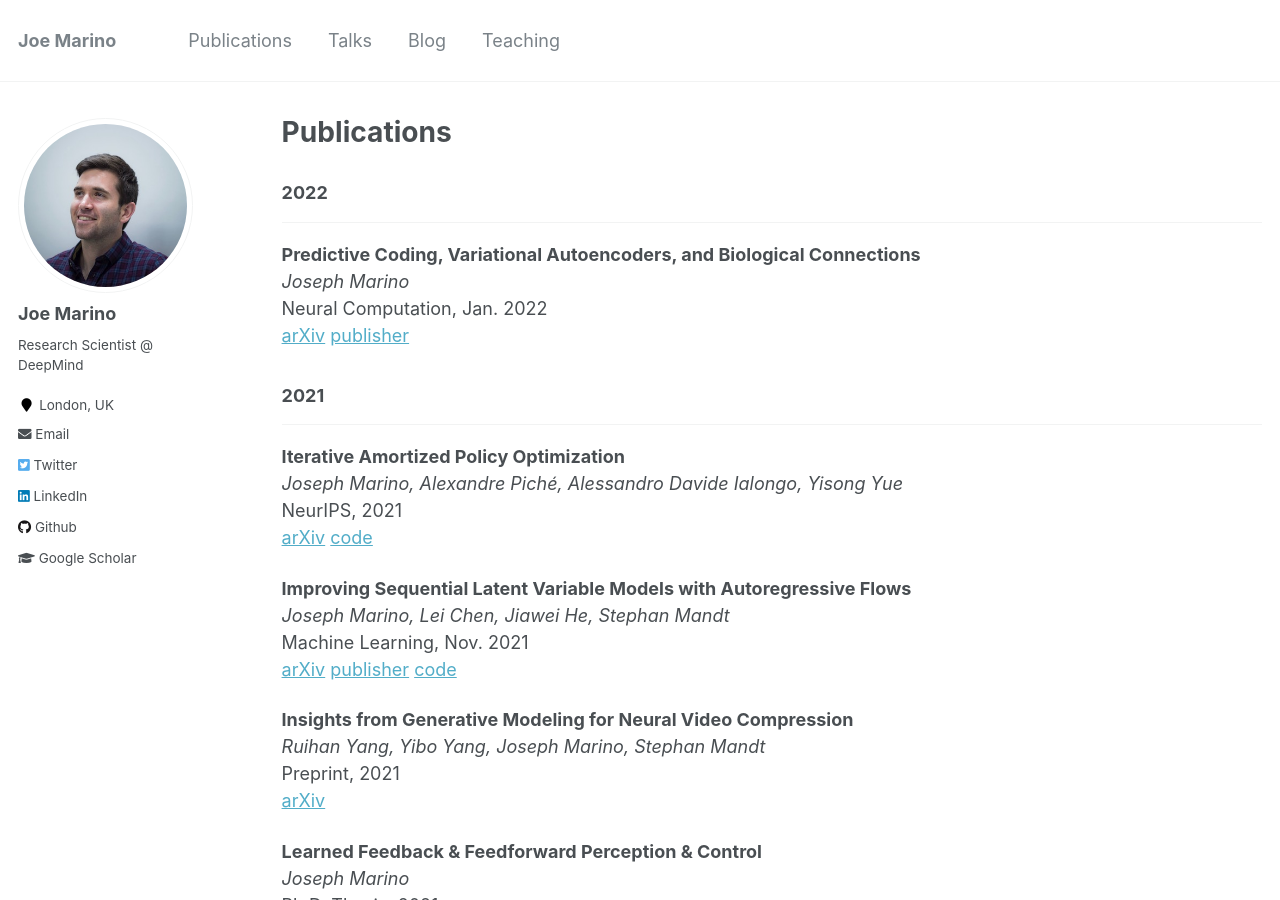
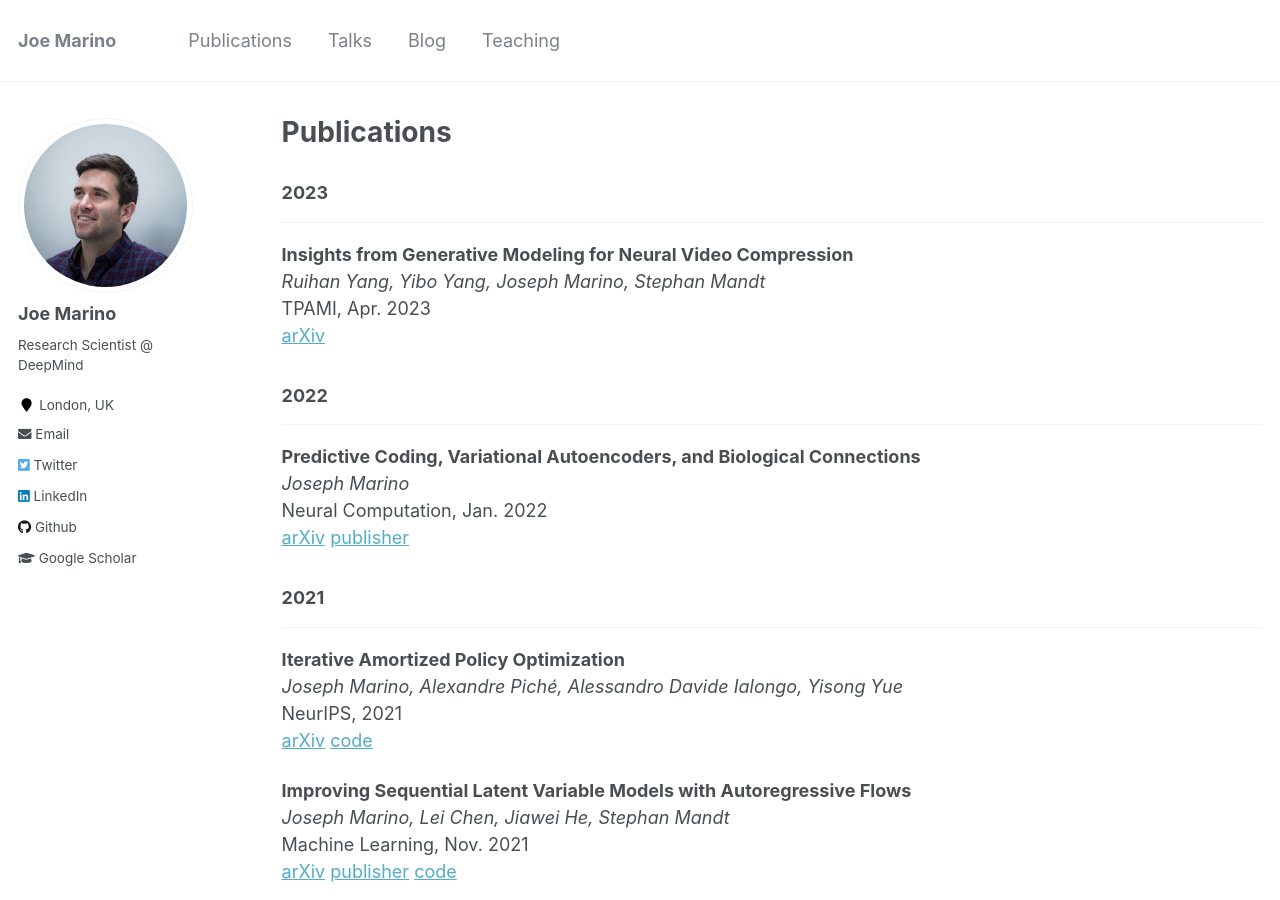
Before and after one commit to joelouismarino/joelouismarino.github.io, a Jekyll site: the page built from _pages/publications.md, in a window 1280 px wide and 900 px high. Built offline with Jekyll 4.4.1, drawn with Linux system fonts in a browser that asks for light colours; part of the change alters nothing that is shown.

Commit message:
Update publications.

```diff
--- a/_pages/publications.md
+++ b/_pages/publications.md
@@ -4,6 +4,14 @@ title: "Publications"
 permalink: /publications/
 author_profile: true
 ---
+### 2023
+___
+
+**Insights from Generative Modeling for Neural Video Compression**
+*Ruihan Yang, Yibo Yang, Joseph Marino, Stephan Mandt*
+TPAMI, Apr. 2023
+[arXiv](https://arxiv.org/abs/2107.13136)
+
 ### 2022
 ___
 
@@ -24,11 +32,6 @@ NeurIPS, 2021
 *Joseph Marino, Lei Chen, Jiawei He, Stephan Mandt*
 Machine Learning, Nov. 2021
 [arXiv](https://arxiv.org/abs/2010.03172) [publisher](https://link.springer.com/article/10.1007/s10994-021-06092-6) [code](https://github.com/joelouismarino/sequential_flows)
-
-**Insights from Generative Modeling for Neural Video Compression**
-*Ruihan Yang, Yibo Yang, Joseph Marino, Stephan Mandt*
-Preprint, 2021
-[arXiv](https://arxiv.org/abs/2107.13136)
 
 **Learned Feedback & Feedforward Perception & Control**
 *Joseph Marino*
```
